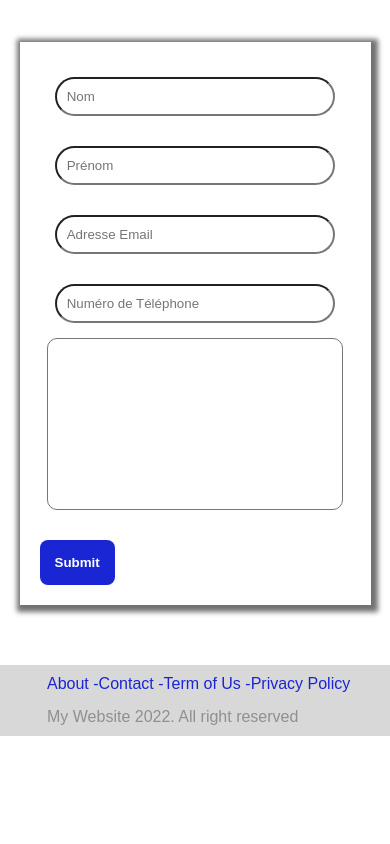
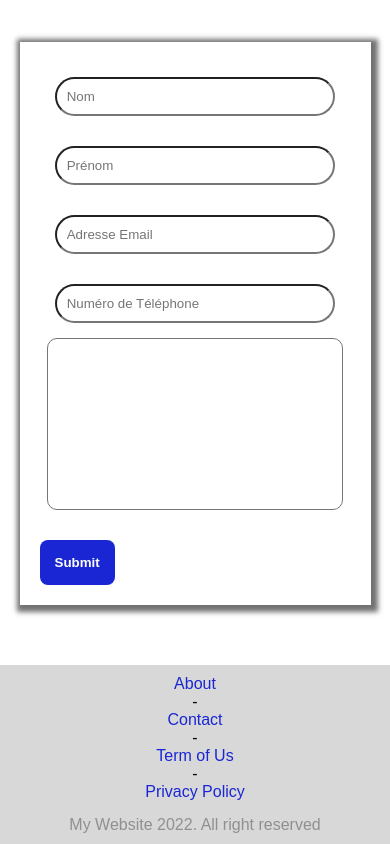
Before and after one commit to ThibautPoinloup/projet-html-1, a website: page index.html in a window 390 px wide. Shown: the part 2066-2910 px from the top of the page. Before the commit the page ends 2802 px from the top, so only its background shows below. Drawn offline with Linux system fonts and the light colour scheme.

Commit message:
La vraie fin lol !

```diff
--- a/index.html
+++ b/index.html
@@ -70,9 +70,12 @@
     </main>
     <footer class="footer">
         <ul class="footer__ul">
-            <li class="footer__ul__li"><a href="" class="footer__ul__li__a">About -</a></li>
-            <li class="footer__ul__li"><a href="" class="footer__ul__li__a"> Contact -</a></li>
-            <li class="footer__ul__li"><a href="" class="footer__ul__li__a"> Term of Us -</a></li>
+            <li class="footer__ul__li"><a href="" class="footer__ul__li__a">About </a></li>
+            -
+            <li class="footer__ul__li"><a href="" class="footer__ul__li__a"> Contact </a></li>
+            -
+            <li class="footer__ul__li"><a href="" class="footer__ul__li__a"> Term of Us </a></li>
+            -
             <li class="footer__ul__li"><a href="" class="footer__ul__li__a"> Privacy Policy</a></li>
         </ul>
         <p class="footer__paragraph">My Website 2022. All right reserved</p>
--- a/scss/components/_footer.scss
+++ b/scss/components/_footer.scss
@@ -1,24 +1,41 @@
-.footer{
+.footer {
     width: 100%;
     height: auto;
     padding: 10px;
     background-color: rgb(216, 216, 216);
-    &__ul{
+    &__ul {
         display: flex;
         justify-content: flex-start;
         align-items: center;
         margin-bottom: 15px;
         margin-left: 10%;
-        &__li{
+        &__li {
             list-style-type: none;
-            &__a{
+            &__a {
                 text-decoration: none;
                 color: rgba(26, 38, 211);
             }
         }
     }
-    &__paragraph{
+    &__paragraph {
         margin-left: 10%;
         color: rgb(145, 143, 143);
     }
 }
+
+@media screen and (max-width: 420px) {
+    .footer {
+        &__ul {
+            display: flex;
+            justify-content: center;
+            flex-direction: column;
+            align-items: center;
+            margin-left: 0;
+        }
+        &__paragraph {
+            margin-left: 0%;
+            text-align: center;
+
+        }
+    }
+}
```
Also changed, not shown: css/main.css, 1 other file.
